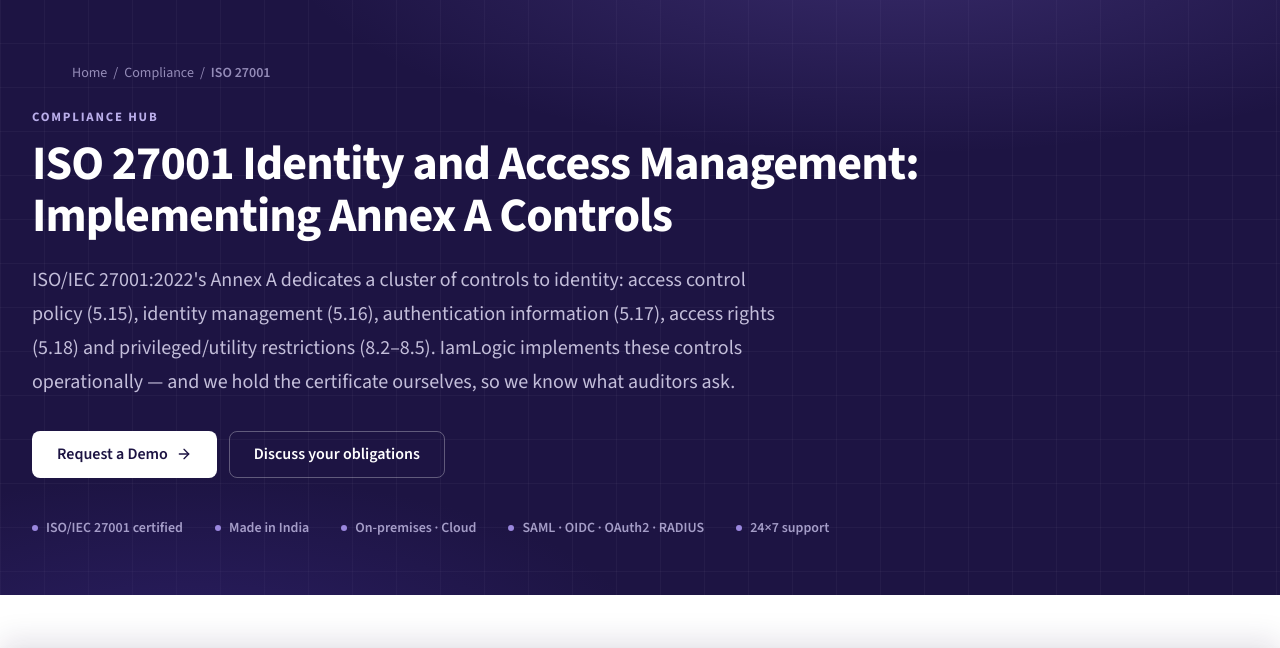
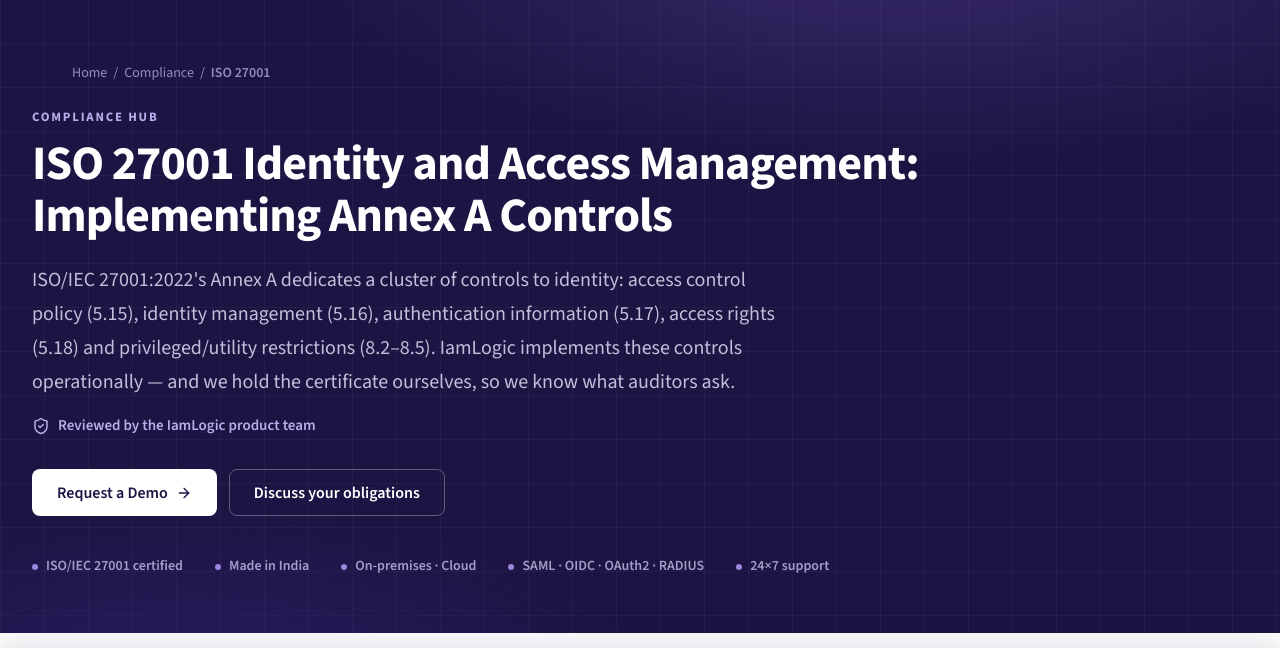
Before and after one commit to UNIQUEPERFORM-DEVELOPMENT-REPOSITORIES/IAMLOGIC_WEBSITE, a plain HTML site: page compliance/iso-27001/index.html in a window 1280 px wide. Shown: the part 74-722 px from the top of the page. Drawn offline with Linux system fonts and the light colour scheme.

Commit message:
Add "Reviewed by the IamLogic product team" line to compliance pages
Client-approved (12 Nov) E-E-A-T signal on the five regulation pages
(DPDP, RBI, SEBI CSCRF, IRDAI, ISO 27001): a line under the hero intro
plus reviewedBy (Organization) on each page's WebPage JSON-LD.

Co-Authored-By: Claude Opus 5.5 <noreply@anthropic.com>

```diff
--- a/assets/styles.css
+++ b/assets/styles.css
@@ -986,6 +986,8 @@ textarea.input { resize: vertical; min-height: 5rem; }
 }
 .hero__lead { margin-top: 1.25rem; font-size: 1.125rem; line-height: 1.7; color: rgba(224, 220, 245, 0.85); max-width: 36rem; }
 @media (min-width: 640px) { .hero__lead { font-size: 1.25rem; } }
+.hero__reviewed { margin-top: 1rem; display: flex; align-items: center; gap: 0.5rem; font-size: 0.9375rem; font-weight: 600; color: var(--indigo-300); }
+.hero__reviewed svg { width: 18px; height: 18px; flex: none; }
 .hero__actions { margin-top: 2rem; display: flex; flex-wrap: wrap; gap: 0.75rem; }
 .hero__trust { margin-top: 2.5rem; }
 .hero__media--framed { background: rgba(255, 255, 255, 0.95); padding: 1.5rem; border-radius: var(--radius-lg); }
--- a/compliance/iso-27001/index.html
+++ b/compliance/iso-27001/index.html
@@ -45,6 +45,9 @@
     "name": "ISO 27001 Identity and Access Management Controls | IamLogic",
     "isPartOf": {
       "@id": "https://iamlogic.com/#website"
+    },
+    "reviewedBy": {
+      "@id": "https://iamlogic.com/#organization"
     },
     "publisher": {
       "@id": "https://iamlogic.com/#organization"
@@ -147,6 +150,7 @@
           policy (5.15), identity management (5.16), authentication information (5.17), access rights (5.18) and
           privileged/utility restrictions (8.2–8.5). IamLogic implements these controls operationally — and we hold the
           certificate ourselves, so we know what auditors ask.</p>
+        <p class="hero__reviewed"><i data-icon="shield-check"></i> Reviewed by the IamLogic product team</p>
         <div class="hero__actions">
           <a class="btn btn--on-dark btn--lg" href="../../demo/">Request a Demo <i data-icon="arrow-right"></i></a>
           <a class="btn btn--ghost-dark btn--lg" href="../../contact/">Discuss your obligations</a>
```
Also changed, not shown: compliance/dpdp-act/index.html (+4 -0 lines), compliance/irdai-guidelines/index.html (+4 -0 lines), compliance/rbi-cybersecurity-framework/index.html (+4 -0 lines), compliance/sebi-cscrf/index.html (+4 -0 lines).
